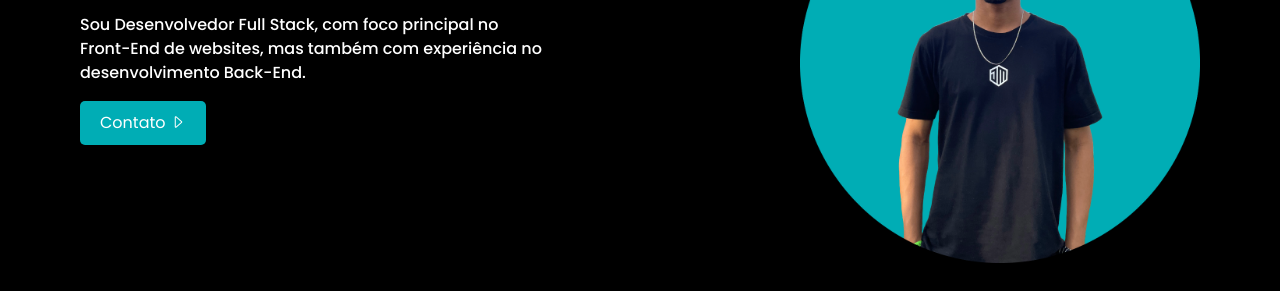
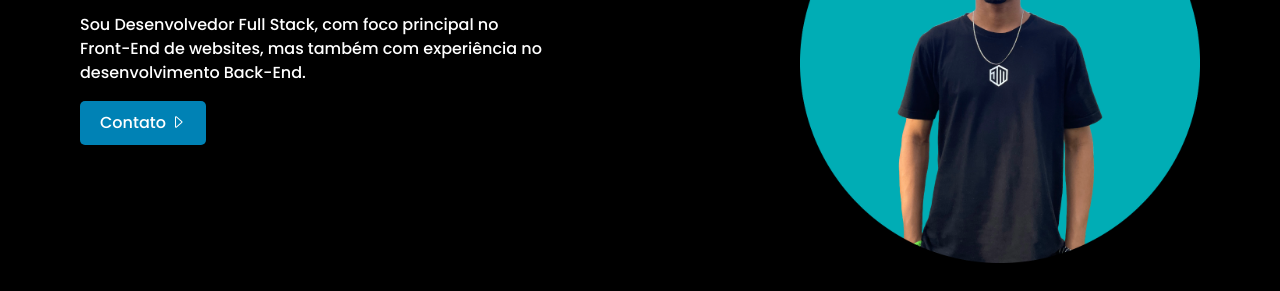
Before and after one commit to ErikRafael03/Portfolio-2.0, a plain HTML site: page index.html in a window 1280 px wide. Shown: the part 255-546 px from the top of the page. Drawn offline with nearby package versions, Linux system fonts and the light colour scheme.

Commit message:
Add files via upload

```diff
--- a/css/style.css
+++ b/css/style.css
@@ -107,7 +107,7 @@ body {
 }
 
 .btn-abrir-menu i {
-    color: #00ADB5;
+    color: #0082b5;
     font-size: 40px;
 }
 
@@ -210,7 +210,7 @@ body {
 }
 /* Estilos para o botão */
 .botao-contato {
-    background-color: #00ADB5;
+    background-color: #0082b5;
     color: white;
     border: none;
     border-radius: 5px;
@@ -410,6 +410,7 @@ body {
     color: #a7a7a7;
     margin-top: 6%;
     font-family: poppinsregular;
+    text-align: justify;
 
 }
 .linkcard{
@@ -423,7 +424,6 @@ body {
 .link:hover {
     color: #0082b5;
 }
-
 .contato{
     text-align: center;
     font-family: poppinsregular;
--- a/index.html
+++ b/index.html
@@ -62,8 +62,8 @@
           <p id="txt-inicio">Sou Desenvolvedor Full Stack, com foco principal no Front-End de websites,
             mas também com experiência no desenvolvimento Back-End.</p>
 
-            <button class="botao-contato">
-              <a href="#contato" onclick="scrollToSection(event)">Contato</a>
+            <button class="botao-contato" onclick="scrollToSection(event)">
+              Contato
               <i class="bi bi-caret-right"></i>
             </button>
         </div>
@@ -259,7 +259,7 @@
     </div>
   </section>
 
-  <section id="section-contato">
+  <section id="contato">
     <a href="" name="contato" style="position: absolute;"></a>
     <div class="contato">
       <span class="title">Contato</span>
--- a/js/script.js
+++ b/js/script.js
@@ -17,11 +17,12 @@ overlay.addEventListener('click', () => {
 
 // BOTÃO CONTATO
 function scrollToSection(event) {
-    event.preventDefault(); // Previne o comportamento padrão do link
+    event.preventDefault(); // Evita qualquer comportamento padrão do botão
+    const targetId = "contato"; // ID da seção de destino
+    const section = document.getElementById(targetId);
 
-    const section = document.querySelector("#section-contato"); // Seleciona a seção desejada
     if (section) {
-      section.scrollIntoView({ behavior: "smooth", block: "start" }); // Rola suavemente até a seção
+      section.scrollIntoView({ behavior: "smooth" }); // Rola suavemente até a seção
     }
   }
 // BOTÃO CONTATO
```
